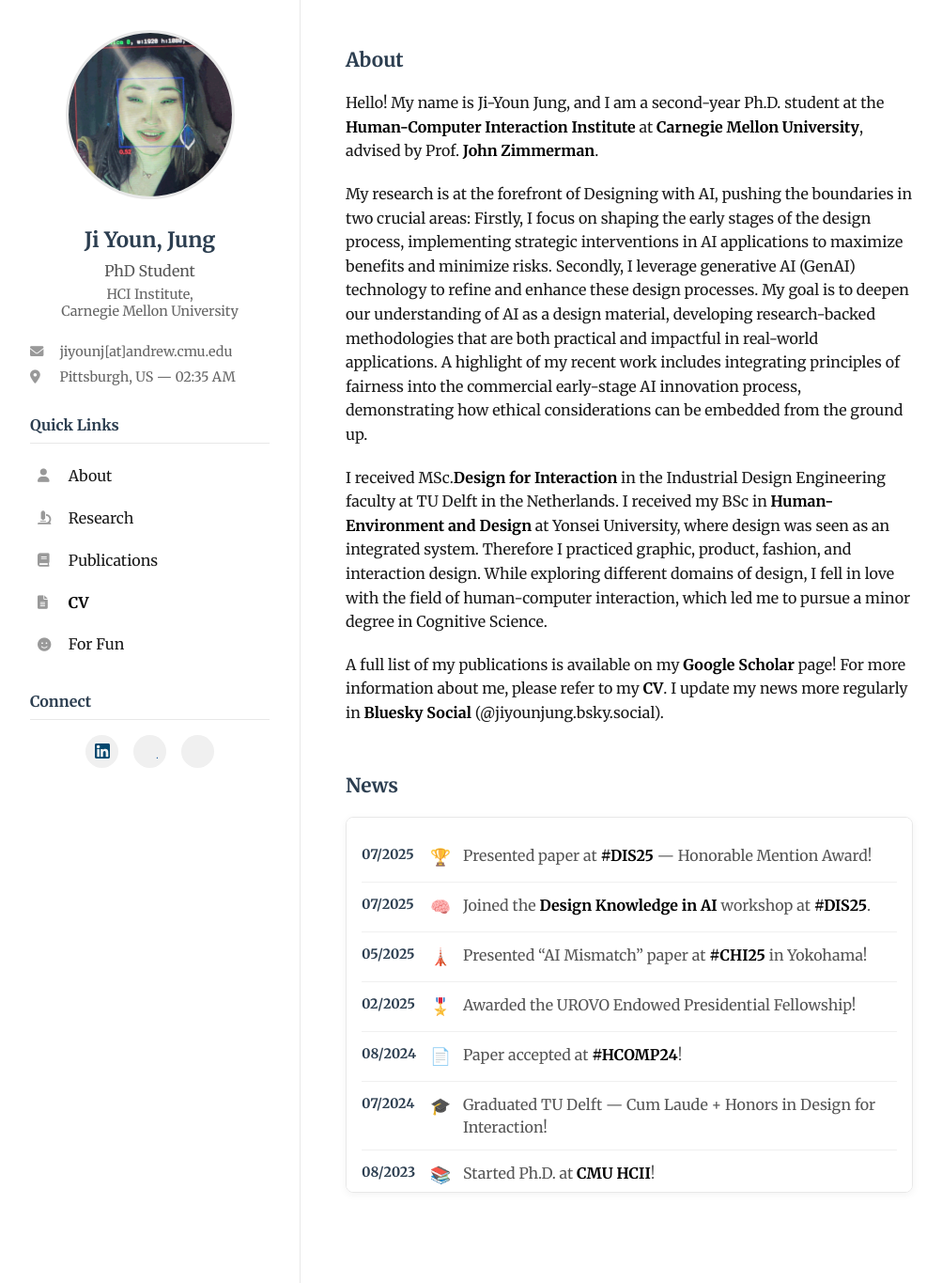
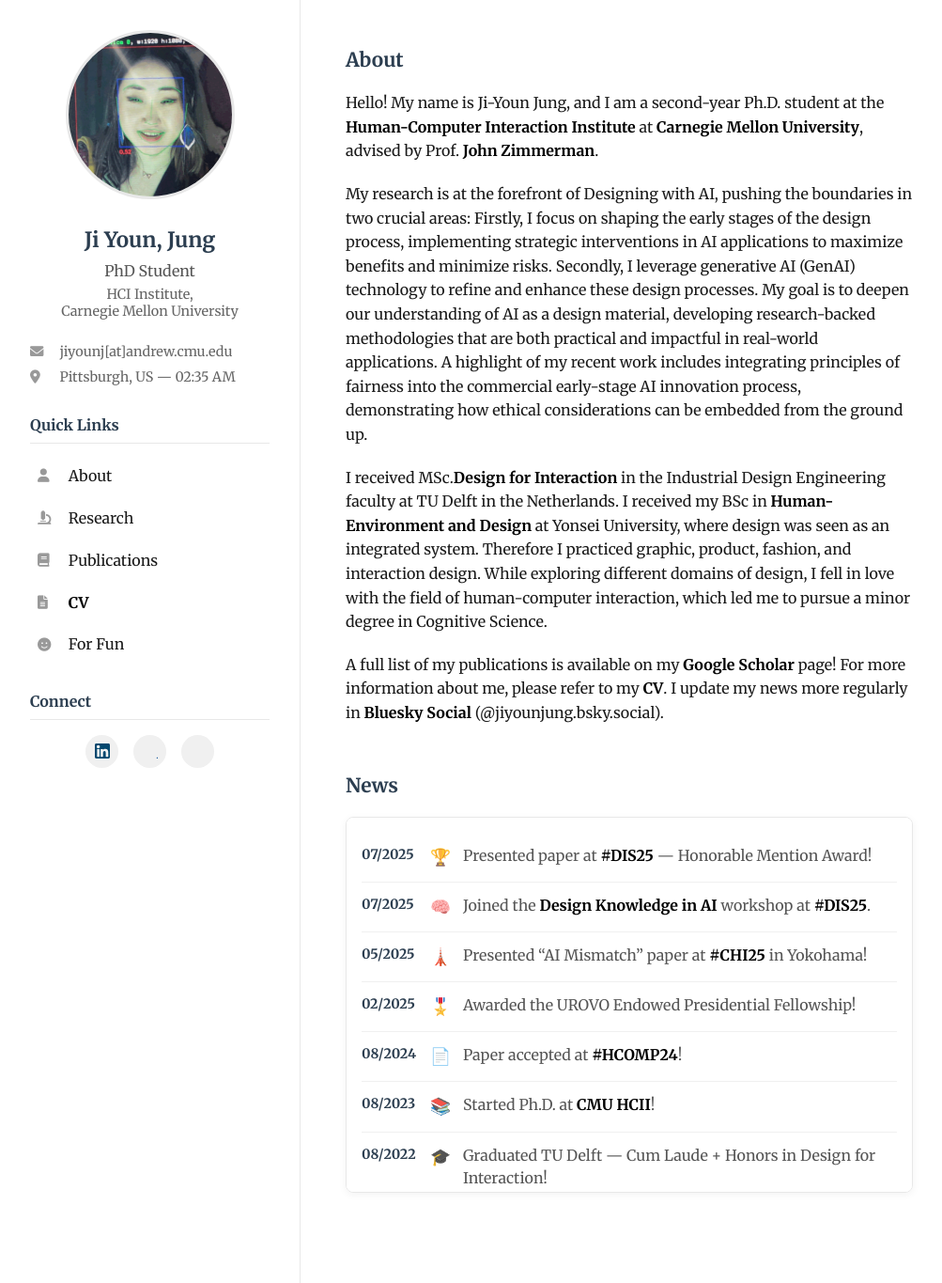
Before and after one commit to jiyoun-jung/jiyounjung, a Jekyll site: the page built from index.html, in a window 1280 px wide and 1365 px high. Shown: the whole window at 94% size, without its empty margins (40-1043 px from the left). Built offline with Jekyll 4.4.1, drawn with Linux system fonts in a browser that asks for light colours; some web fonts are replaced.

Commit message:
News typo error fix

```diff
--- a/index.html
+++ b/index.html
@@ -50,15 +50,15 @@
       </div>
 
       <div class="news-item">
-        <span class="news-date">07/2024</span>
-        <span class="news-emoji">🎓</span>
-        <span class="news-text">Graduated TU Delft — Cum Laude + Honors in Design for Interaction!</span>
+        <span class="news-date">08/2023</span>
+        <span class="news-emoji">📚</span>
+        <span class="news-text">Started Ph.D. at <a href="https://hcii.cmu.edu/" target="_blank" rel="noopener noreferrer">CMU HCII</a>!</span>
       </div>
 
       <div class="news-item">
-        <span class="news-date">08/2023</span>
-        <span class="news-emoji">📚</span>
-        <span class="news-text">Started Ph.D. at <a href="https://hcii.cmu.edu/" target="_blank" rel="noopener noreferrer">CMU HCII</a>!</span>
+        <span class="news-date">08/2022</span>
+        <span class="news-emoji">🎓</span>
+        <span class="news-text">Graduated TU Delft — Cum Laude + Honors in Design for Interaction!</span>
       </div>
 
       <div class="news-item">
```
